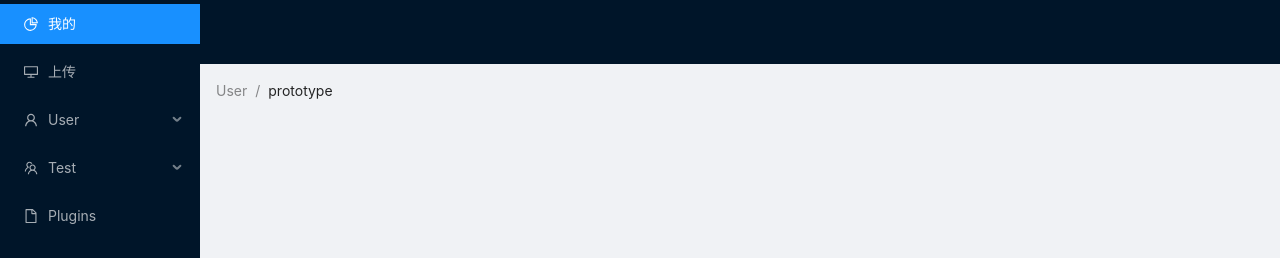
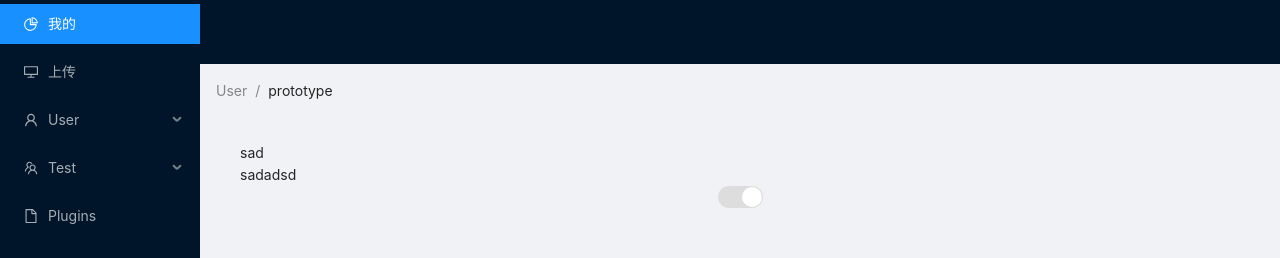
Before and after one commit to DeBrouche/back_manager, a React (Create React App) app: page /server/testpage/1 in a window 1280 px wide. Shown: the top 258 px of the page. Built offline with nearby package versions, Linux system fonts and the light colour scheme.

Commit message:
added switch

```diff
--- a/src/App.tsx
+++ b/src/App.tsx
@@ -11,11 +11,12 @@ import {
 import { Breadcrumb, Layout, Menu } from "antd";
 import React, { Component } from "react";
 import { Route, Switch } from "react-router";
-import { NavLink } from "react-router-dom";
+import { NavLink, Link } from "react-router-dom";
 
 import { Manager } from "./manager";
 import { MyPlugins } from "./my-plugins";
 import { UpLoad } from "./upload";
+import { TestPage } from "./testpage/testpage";
 
 const { Header, Content, Footer, Sider } = Layout;
 const { SubMenu } = Menu;
@@ -50,11 +51,19 @@ class BackManage extends Component {
                 <Menu.Item key="5">Alex</Menu.Item>
               </SubMenu>
               <SubMenu key="sub2" icon={<TeamOutlined />} title="Test">
-                <Menu.Item key="6"></Menu.Item>
-                <Menu.Item key="8">Team 2</Menu.Item>
+                <Menu.Item key="6">
+                  <NavLink to="/server/testpage/true">
+                    seitch true component
+                  </NavLink>
+                </Menu.Item>
+                <Menu.Item key="8">
+                  <Link to="/server/testpage/false">
+                    seitch false component
+                  </Link>
+                </Menu.Item>
               </SubMenu>
               <Menu.Item key="9" icon={<FileOutlined />}>
-                <NavLink to="/server/manager">Plugins</NavLink>
+                <Link to="/server/manager">Plugins</Link>
               </Menu.Item>
             </Menu>
           </Sider>
@@ -73,6 +82,10 @@ class BackManage extends Component {
                   <Route path="/server/my" component={MyPlugins}></Route>
                   <Route path="/server/upload" component={UpLoad}></Route>
                   <Route path="/server/manager" component={Manager}></Route>
+                  <Route
+                    path="/server/testpage/:show"
+                    component={TestPage}
+                  ></Route>
                 </Switch>
               </div>
             </Content>
--- /dev/null
+++ b/src/components/PSwitch/index.css
@@ -0,0 +1,42 @@
+.showed {
+  width: 200px;
+  height: 30px;
+  background-color: teal;
+}
+.def {
+  width: 100px;
+  height: 20px;
+  background-color: pink;
+}
+.switch-cell {
+  display: flex;
+  justify-content: center;
+}
+.switch-but {
+  position: relative;
+
+  width: 45px;
+  height: 22px;
+  border-radius: 11px;
+  background-color: #b4d3fc;
+}
+.switch-but .in {
+  position: relative;
+  top: 1px;
+  left: 1px;
+  content: "";
+  display: block;
+  width: 20px;
+  height: 20px;
+  border-radius: 11px;
+  background-color: #fff;
+}
+
+.false .switch-but {
+  background-color: #ddd;
+}
+.false .switch-but .in {
+  left: 24px;
+
+  background-color: #fff;
+}
--- /dev/null
+++ b/src/components/PSwitch/index.tsx
@@ -0,0 +1,21 @@
+import "./index.css";
+
+type props = {
+  show: boolean;
+};
+const Pswitch = (props: props) => {
+  let show = props.show;
+  console.log(show);
+  // console.log("true");
+  // console.log("false");
+  // console.log(props);
+  return (
+    <div className={(show ? "true" : "false") + " switch-cell"}>
+      <div className="switch-but">
+        <div className="in"></div>
+      </div>
+    </div>
+  );
+};
+
+export { Pswitch };
--- a/src/manager/index.css
+++ b/src/manager/index.css
@@ -9,29 +9,7 @@
   height: auto;
   border: solid 1px teal;
 }
-.switch-cell {
-  display: flex;
-  justify-content: center;
-}
-.switch-but {
-  position: relative;
 
-  width: 45px;
-  height: 22px;
-  border-radius: 11px;
-  background-color: #b4d3fc;
-}
-.switch-but .in {
-  position: relative;
-  top: 1px;
-  left: 1px;
-  content: "";
-  display: block;
-  width: 20px;
-  height: 20px;
-  border-radius: 11px;
-  background-color: #fff;
-}
 .table th {
   min-width: 120px;
   height: 50px;
--- /dev/null
+++ b/src/testpage/testpage.tsx
@@ -0,0 +1,44 @@
+import { Component } from "react";
+
+import { Pswitch } from "../components/PSwitch/index";
+
+type Props = {
+  match: {
+    params: {
+      show: string;
+    };
+  };
+};
+class TestPage extends Component<Props> {
+  state = {
+    show: false,
+  };
+  toggle = () => {
+    this.setState({
+      show: !this.state.show,
+    });
+  };
+  componentDidMount() {
+    console.log(this.props.match.params.show);
+    this.setState({
+      show: this.props.match.params.show === "true" ? true : false,
+    });
+  }
+  render() {
+    // let { show } = this.props.match.params;
+    // console.log(show);
+    // let showtonext = show === "true" ? true : false;
+    // console.log(showtonext);
+    // console.log(typeof show, typeof showtonext);
+    return (
+      <div className="ok">
+        <div className="ad">sad</div>
+        sadadsd
+        <div className="switch-container" onClick={this.toggle}>
+          <Pswitch show={this.state.show} />
+        </div>
+      </div>
+    );
+  }
+}
+export { TestPage };
```
